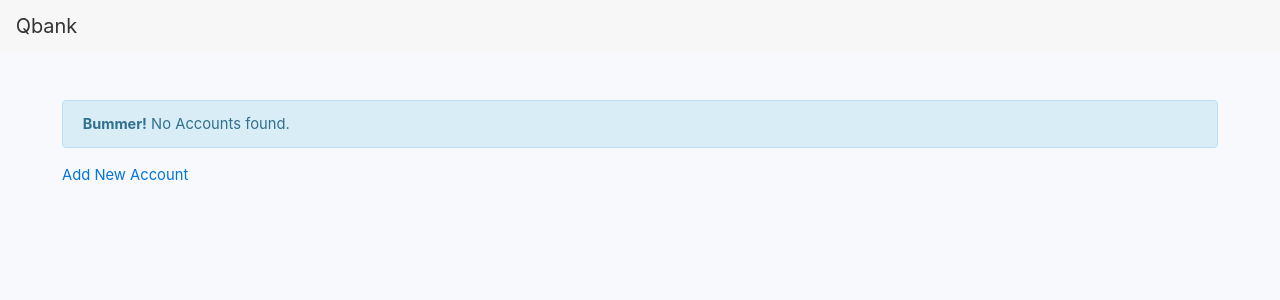
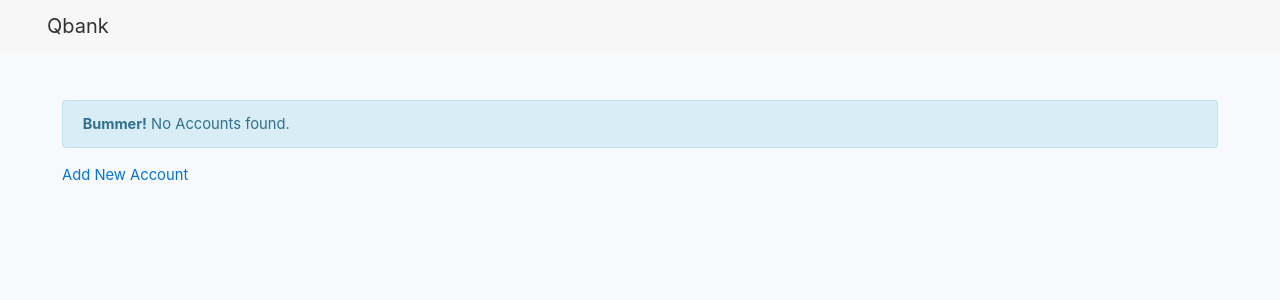
Before and after one commit to mfalade/qbank, a Django app: page /dashboard in a window 1280 px wide. Shown: the top 300 px of the page. Run offline with Django 3.2, Linux system fonts and the light colour scheme; some libraries are stand-ins or nearby versions.

Commit message:
Add x-axis spacing to navbar

```diff
--- a/templates/base.html
+++ b/templates/base.html
@@ -10,7 +10,7 @@
 <body>
   </div>
   </nav>
-  <nav class="navbar navbar-toggleable-md bg-faded">
+  <nav class="navbar navbar-toggleable-md bg-faded px-5">
     <button class="navbar-toggler navbar-toggler-right" type="button" data-toggle="collapse" data-target="#navbarSupportedContent"
       aria-controls="navbarSupportedContent" aria-expanded="false" aria-label="Toggle navigation">
     <span class="navbar-toggler-icon"></span>
```
